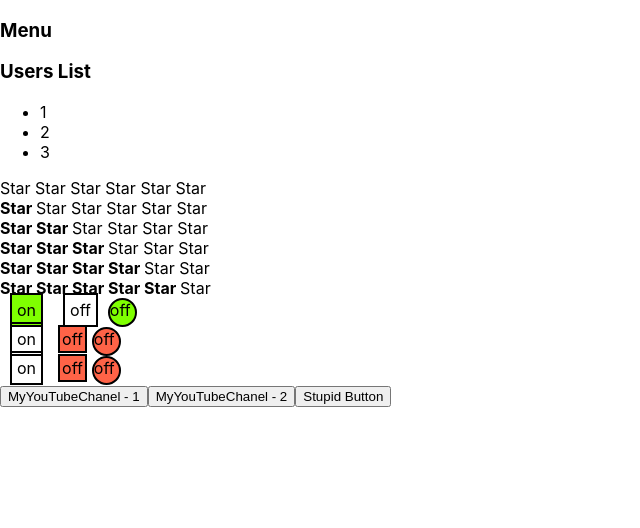
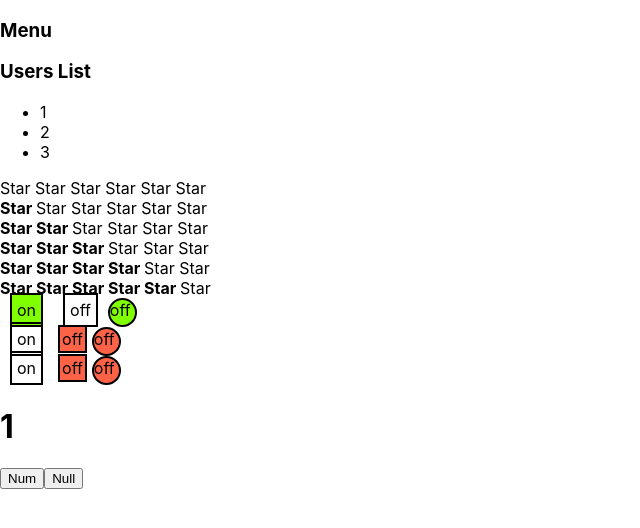
Before and after one commit to SirMissir/React-deep, a React (Create React App) app: page / in a window 1280 px wide. Shown: the top 528 px of the page, without its empty margins (0-640 px from the left). Built offline with nearby package versions, Linux system fonts and the light colour scheme.

Commit message:
feat: sprint 01, MicroTask:UseState

```diff
--- a/src/App.tsx
+++ b/src/App.tsx
@@ -5,6 +5,7 @@
 import OnOff from "./components/OnOff/OnOff"
 import {MicroTasks} from "./components/MicroTasks/MicroTasks";
 import {ButtonClick} from "./components/MicroTasks/MicroTaskButton";
+import {State} from "./components/MicroTasks/UseState";
 
 
 
@@ -46,7 +47,8 @@
             <OnOff value = {true} />
             <OnOff value = {false} />
             {/*<MicroTasks students = {students} topCars = {topCars}/>*/}
-            <ButtonClick/>
+            {/*<ButtonClick/>*/}
+            <State/>
         </div>
     );
 }
--- /dev/null
+++ b/src/components/MicroTasks/UseState.tsx
@@ -0,0 +1,23 @@
+import React, { useState} from "react";
+
+export function State (){
+    let [a, setA]=useState(1)
+
+    const onClickHandler=()=>{
+        setA(++a);
+        console.log(a)
+    };
+
+    const onClickDownHandler=()=>{
+        setA(0);
+        console.log()
+    }
+
+    return(
+        <div>
+            <h1>{a}</h1>
+            <button onClick={onClickHandler}>Num</button>
+            <button onClick={onClickDownHandler}>Null</button>
+        </div>
+    )
+}
```
